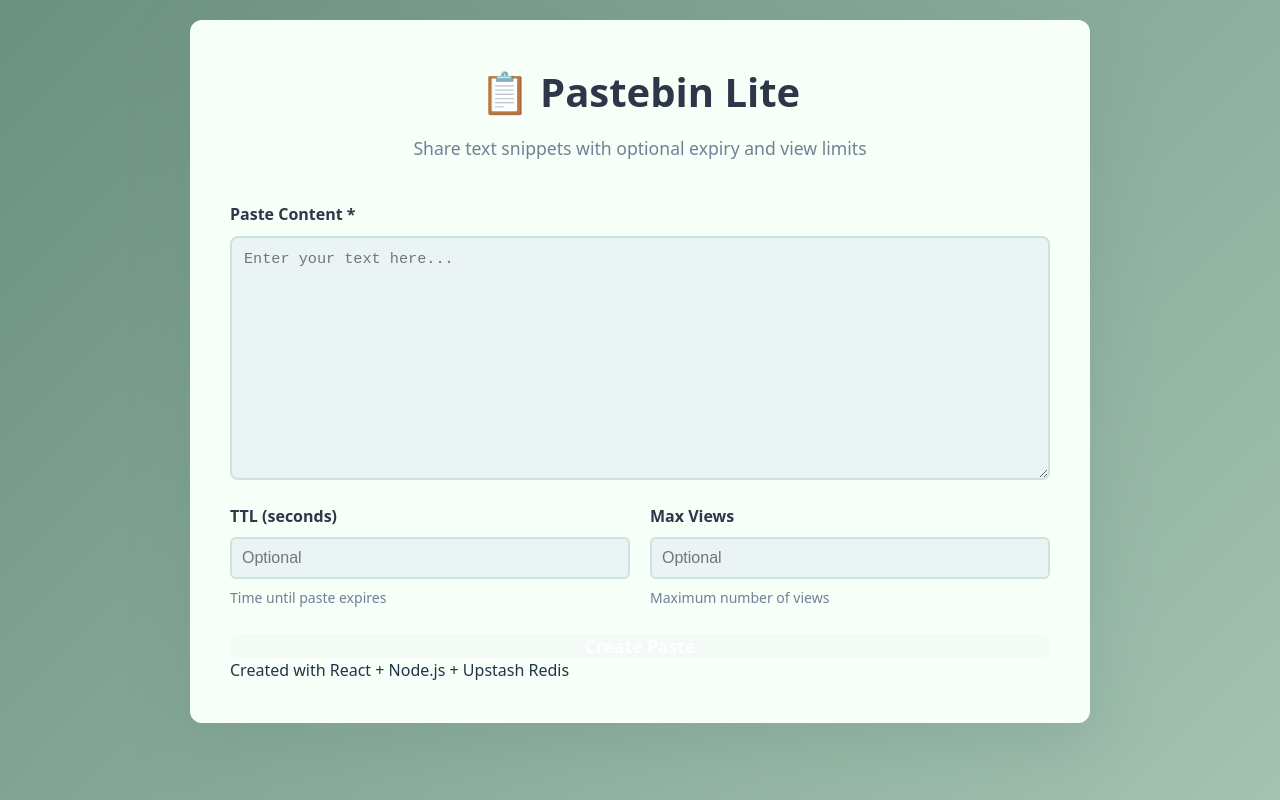
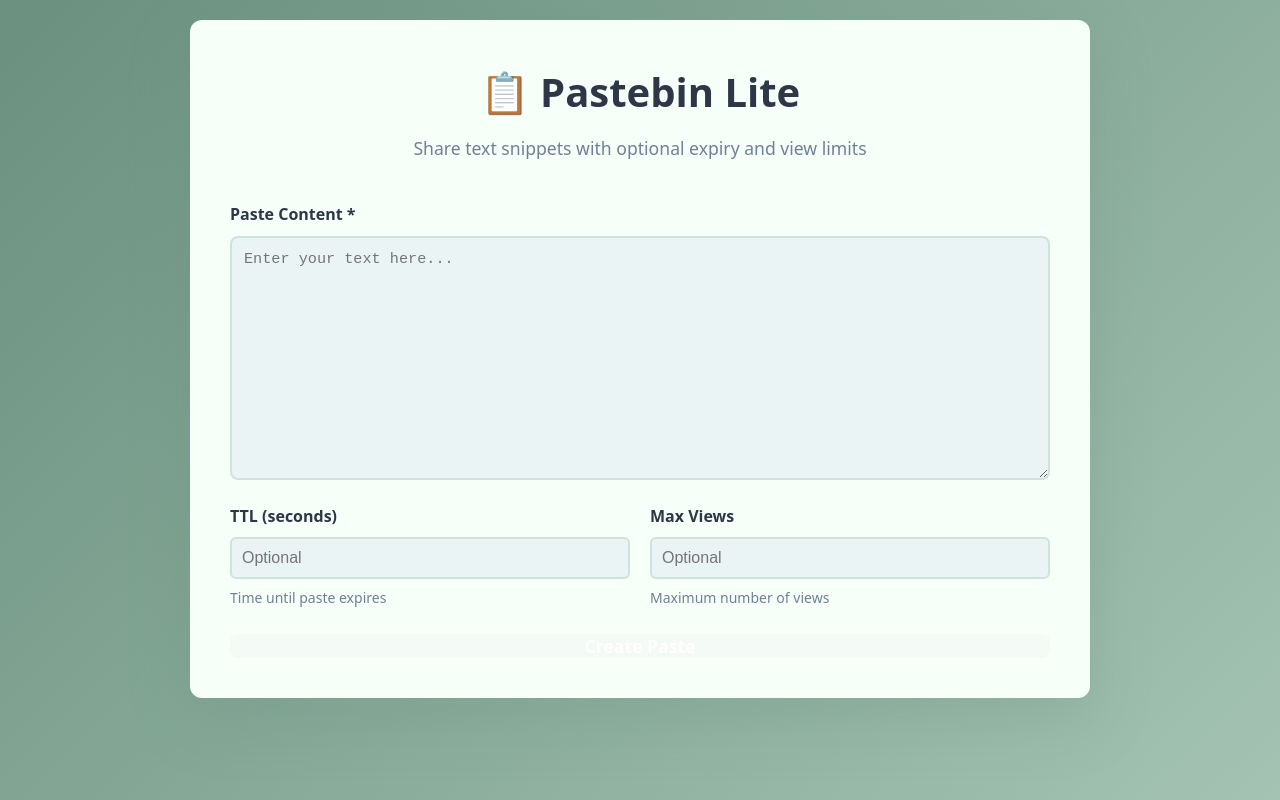
Before and after one commit to Ankita27052002/Pastebin-Lite, a React (Vite) app in the folder frontend/: page / in a window 1280 px wide. Built offline with nearby package versions, Linux system fonts and the light colour scheme.

Commit message:
Remove footer text from application

```diff
--- a/frontend/src/App.jsx
+++ b/frontend/src/App.jsx
@@ -156,10 +156,6 @@ function App() {
             {loading ? 'Creating...' : 'Create Paste'}
           </button>
         </form>
-
-        <footer className="footer">
-          <p>Created with React + Node.js + Upstash Redis</p>
-        </footer>
       </div>
     </div>
   );
```
